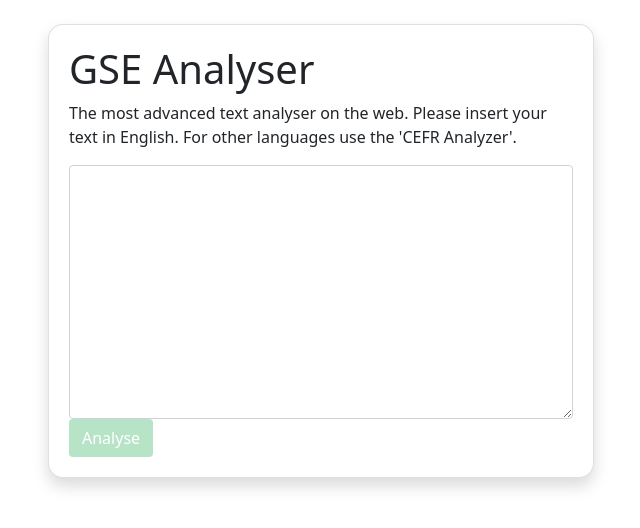
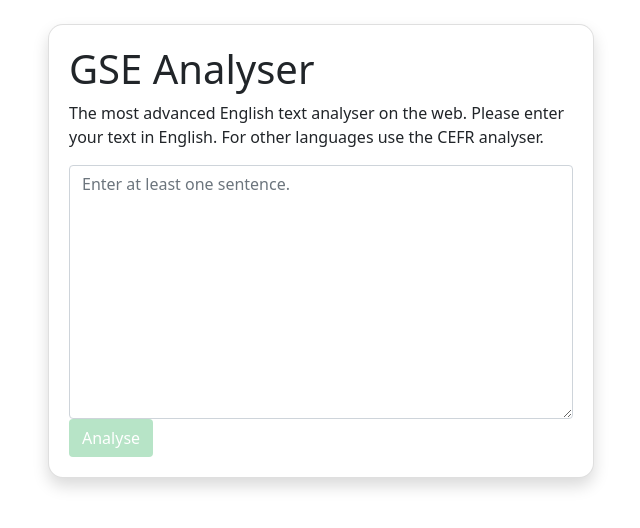
Before and after one commit to oozr/lindley.me, a Flask app: page /gse_analyser in a window 1280 px wide. Shown: the part 75-603 px from the top of the page, without its empty margins (319-959 px from the left). Run offline with Flask 2, Linux system fonts and the light colour scheme; some libraries are stand-ins or nearby versions.

Commit message:
preventing input errors

```diff
--- a/website/templates/cefr_analyser.html
+++ b/website/templates/cefr_analyser.html
@@ -24,11 +24,7 @@
                                 <option value="Italian">Italian</option>
                                 <option value="Spanish">Spanish</option>
                             </select>
-
-
-                            <textarea name="text" rows="10" cols="50" class="form-control"></textarea>
-
-
+                            <textarea name="text" rows="10" cols="50" class="form-control" placeholder="Enter at least one sentence."></textarea>
                             <input type="submit" value="Analyse" class="btn btn-pastel-red">
                         </div>
                     </form>
--- a/website/templates/gse_analyser.html
+++ b/website/templates/gse_analyser.html
@@ -13,11 +13,9 @@
             <div class="col-md-6">
                 <div class="card shadow bg-white" style="border-radius: 15px; padding: 20px;">
                     <h1 class="card-title">GSE Analyser</h1>
-                    <p class="card-text">The most advanced text analyser on the web. Please insert your text in English. For other languages use the 'CEFR Analyzer'.</p>
+                    <p class="card-text">The most advanced English text analyser on the web. Please enter your text in English. For other languages use the CEFR analyser.</p>
                     <form action="/gse_analyser" method="post">
-                        <textarea name="text" rows="10" cols="50" class="form-control"></textarea>
-
-
+                        <textarea name="text" rows="10" cols="50" class="form-control" placeholder="Enter at least one sentence."></textarea>
                         <input type="submit" value="Analyse" class="btn btn-pastel-green">
                     </form>
                 </div>
--- a/website/templates/gse_result.html
+++ b/website/templates/gse_result.html
@@ -36,7 +36,7 @@
                     <div class="card-body">
                         <h5 class="card-title">Words not found</h5>
                         <hr>
-                        <p>{{ words_not_found }}</p>
+                        <p>{{ none_words }}</p>
                     </div>
                 </div>
             </div>
--- a/website/templates/home.html
+++ b/website/templates/home.html
@@ -51,7 +51,6 @@
                                     </select>
                                     <br>
                                     <textarea name="text" rows="10" cols="50" class="form-control"></textarea>
-
                                     <input type="submit" value="Analyse" class="btn btn-pastel-blue">
                                 </form>
                             </div>
--- a/website/views.py
+++ b/website/views.py
@@ -1,5 +1,5 @@
 from flask import Blueprint, render_template, request
-from helpers import estimate_cefr_level, estimate_gse_level, convert_cefr_to_gse
+from helpers import estimate_cefr_level, estimate_gse_level, convert_cefr_to_gse, clean_words_not_found
 import sqlite3
 import textstat
 import spacy
@@ -47,12 +47,16 @@ def gse_analyser():
             else:
                 words_not_found.append(word)
                 continue
-        #This is always too low because of the high frequency of low ranked words
-        average_gse = gse_total/number_of_words
+        if number_of_words == 0:
+            return render_template("gse_analyser.html")
+        else:
+            #This is always too low because of the high frequency of low ranked words
+            average_gse = gse_total/number_of_words
         conn.close()
+        none_words = clean_words_not_found(words_not_found)
         overall_gse = round(estimate_gse_level(level, average_gse))
         overall_cefr = convert_cefr_to_gse(overall_gse)
-        return render_template('gse_result.html', overall_gse = overall_gse, overall_cefr = overall_cefr, words_not_found = words_not_found)
+        return render_template('gse_result.html', overall_gse = overall_gse, overall_cefr = overall_cefr, none_words = none_words)
     #Otherwise a GET request will just render the HTML
     return render_template("gse_analyser.html")
 
@@ -61,24 +65,26 @@ def cefr_analyser():
     if request.method == "POST":
         data = request.form['text']
         language = request.form['language']
-        # Calculate the level using the regional varient of text analyser
-        if language == "Arabic":
-            index = "Osman"
-            level = textstat.osman(data)
-        elif language == "English":
-            index = "Flesch-Kincaid"
-            level = textstat.flesch_reading_ease(data)
-        elif language == "German":
-            index = "Wiener Sachtextformel"
-            variant = 1
-            level = textstat.wiener_sachtextformel(data, variant)
-        elif language == "Italian":
-            index = "Gulpease"
-            level = textstat.gulpease_index(data)
-        elif language == "Spanish":
-            index = "Fernandez-Huerta"
-            level = textstat.fernandez_huerta(data)
-        cefr = estimate_cefr_level(index, level)
-        return render_template('cefr_result.html', cefr=cefr, language=language, index=index, level=level)
+        for i in data:
+            if i.isalnum():
+                # Calculate the level using the regional varient of text analyser
+                if language == "Arabic":
+                    index = "Osman"
+                    level = textstat.osman(data)
+                elif language == "English":
+                    index = "Flesch-Kincaid"
+                    level = textstat.flesch_reading_ease(data)
+                elif language == "German":
+                    index = "Wiener Sachtextformel"
+                    variant = 1
+                    level = textstat.wiener_sachtextformel(data, variant)
+                elif language == "Italian":
+                    index = "Gulpease"
+                    level = textstat.gulpease_index(data)
+                elif language == "Spanish":
+                    index = "Fernandez-Huerta"
+                    level = textstat.fernandez_huerta(data)
+                cefr = estimate_cefr_level(index, level)
+                return render_template('cefr_result.html', cefr=cefr, language=language, index=index, level=level)
     #Otherwise a GET request will just render the HTML
     return render_template("cefr_analyser.html")
```
Also changed, not shown: helpers.py (+8 -0 lines), main.py (line endings or trailing spaces).
